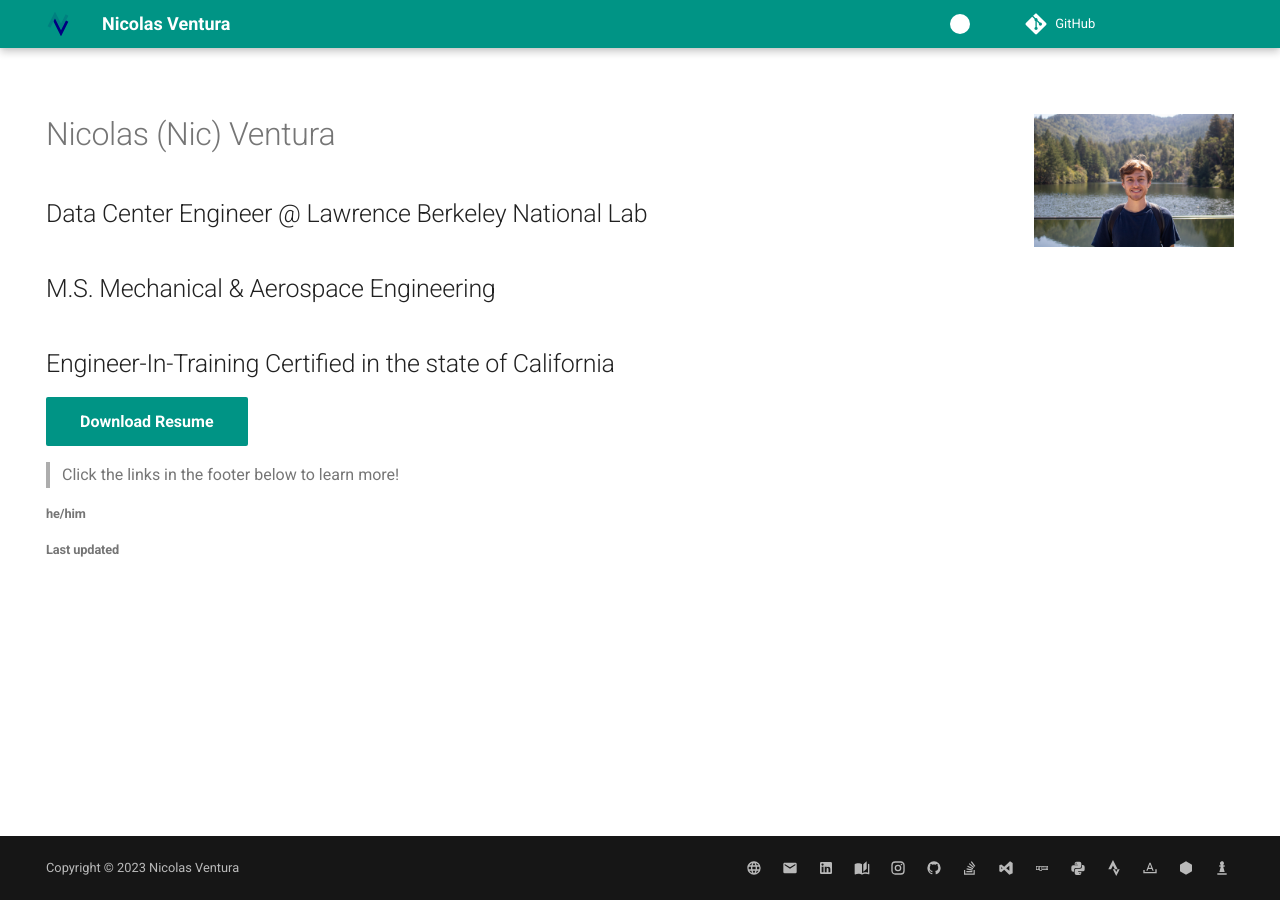
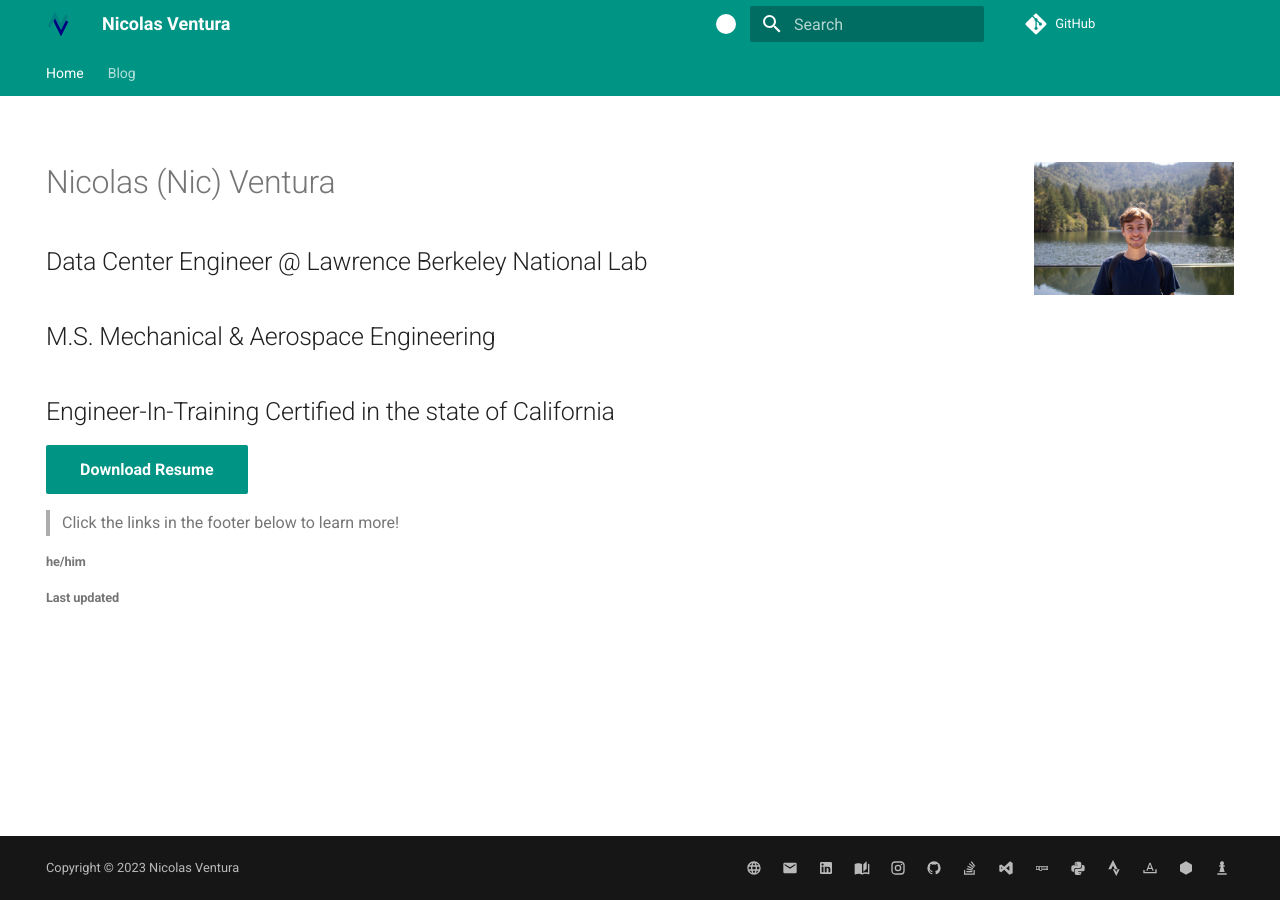
Before and after one commit to nicfv/Me, an MkDocs documentation site: the page built from docs/index.md, in a window 1280 px wide. Built offline with MkDocs 1.6.1 and Material for MkDocs 9.7.7, drawn with Linux system fonts in a browser that asks for light colours; comment, search, counter and statistics services are not loaded.

Commit message:
Revert "I do not think I will keep this, but I just want to see if it works"
This reverts commit bb2cc20c35a9888611248e9c863459317f3bd940.

```diff
--- a/docs/extra.css
+++ /dev/null
@@ -1,4 +0,0 @@
-.md-search,
-.md-tabs {
-    display: none;
-}
--- a/docs/index.md
+++ b/docs/index.md
@@ -3,8 +3,6 @@ hide:
   - navigation
   - toc
 ---
-
-<link rel="stylesheet" type="text/css" href="extra.css" />
 
 ![Me](me.jpg){ style="max-width:200px;height:auto;float:right;" }
 
```
